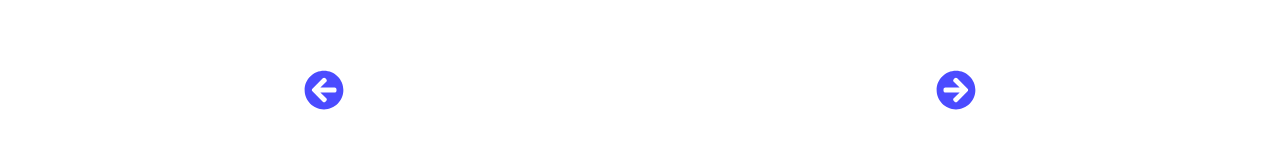
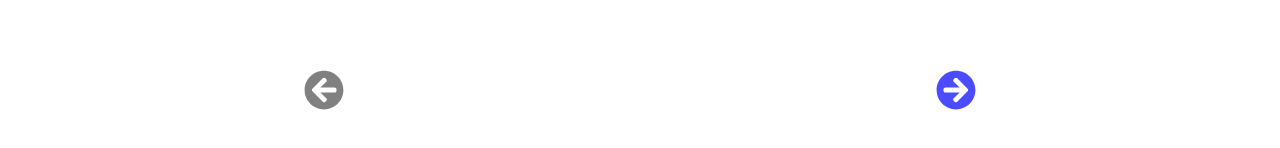
Before and after one commit to chetanchilhate/react-projects, a React (Vite) app in the folder first-react-app/: page / in a window 1280 px wide. Shown: the part 544-692 px from the top of the page. Built offline with nearby package versions, Linux system fonts and the light colour scheme.

Commit message:
basic slider and na button logic fixed

```diff
--- a/first-react-app/src/App.jsx
+++ b/first-react-app/src/App.jsx
@@ -39,6 +39,21 @@ function App() {
 
   const [carousel, setCarousel] = useState(INIT_CAROUSEL);
 
+  const handleNavClick = (direction) => {
+    const { array, current, cards } = carousel;
+    const next = current + direction;
+
+    if (next < 0 || next > array.length - cards.length) {
+      return;
+    }
+
+    setCarousel({
+      ...carousel,
+      current: next,
+      cards: array.slice(next, next + 2),
+    });
+  };
+
   return (
     <>
       <div className="container">
@@ -60,12 +75,12 @@ function App() {
         </div>
       </div>
       <NavButton
-        navActive={navActive}
-        handleLeftNavClick={() => {
-          console.log("left");
+        carousel={carousel}
+        onLeftNavClick={() => {
+          handleNavClick(NAV_DIRECTION.LEFT);
         }}
-        handleRightNavClick={() => {
-          console.log("right");
+        onRightNavClick={() => {
+          handleNavClick(NAV_DIRECTION.RIGHT);
         }}
       />
     </>
--- a/first-react-app/src/components/NavButton.jsx
+++ b/first-react-app/src/components/NavButton.jsx
@@ -1,16 +1,23 @@
 import { FaArrowCircleLeft, FaArrowCircleRight } from "react-icons/fa";
 import "./NavButton.css";
 
-const NavButton = ({ navActive, handleLeftNavClick, handleRightNavClick }) => {
+const NavButton = ({ carousel, onLeftNavClick, onRightNavClick }) => {
+  const leftNavActive = () => {
+    const { current } = carousel;
+    return current > 0 ? "nav-btn-active" : "nav-btn";
+  };
+
+  const rightNavActive = () => {
+    const { array, current, cards } = carousel;
+    return current < array.length - cards.length ? "nav-btn-active" : "nav-btn";
+  };
+
   return (
     <div className="nav-btn-container">
-      <FaArrowCircleLeft
-        className={navActive.left ? "nav-btn-active" : "nav-btn"}
-        onClick={handleLeftNavClick}
-      />
+      <FaArrowCircleLeft className={leftNavActive()} onClick={onLeftNavClick} />
       <FaArrowCircleRight
-        className={navActive.right ? "nav-btn-active" : "nav-btn"}
-        onClick={handleRightNavClick}
+        className={rightNavActive()}
+        onClick={onRightNavClick}
       />
     </div>
   );
```
